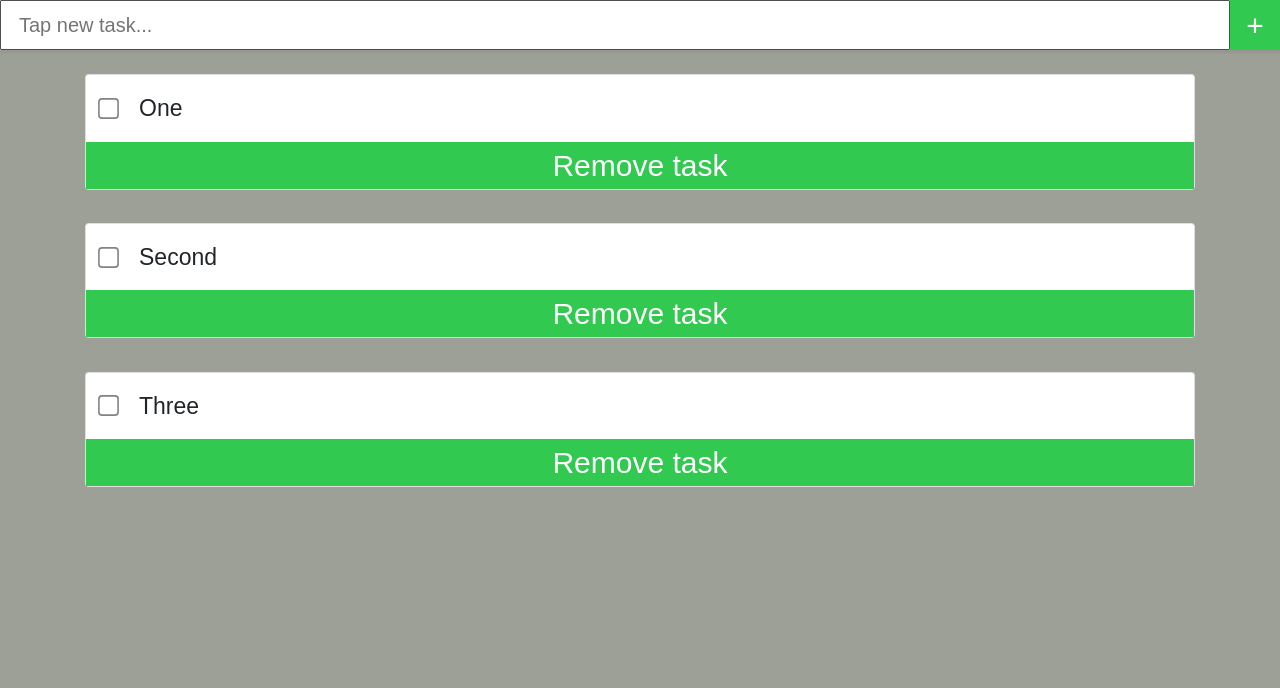
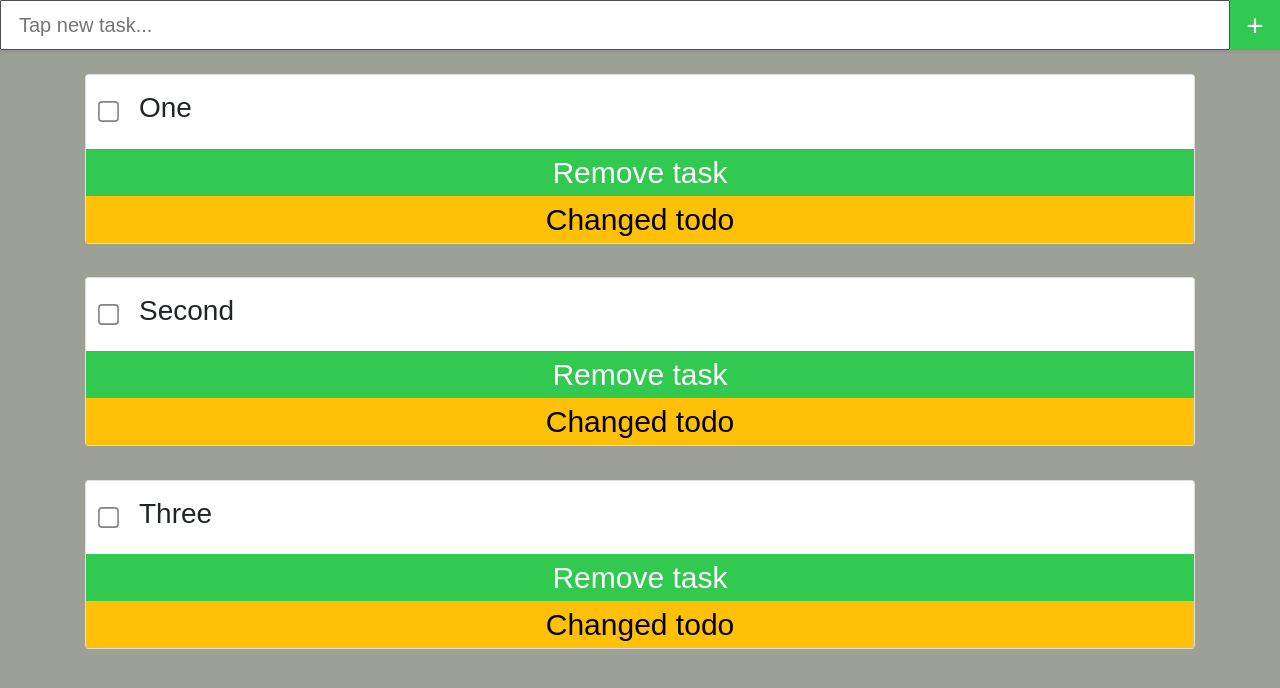
Before and after one commit to KirshWay/v-todo-list, a Vue app: page / in a window 1280 px wide. Shown: the top 688 px of the page. Built offline with nearby package versions, Linux system fonts and the light colour scheme; a web font is replaced by a local one.

Commit message:
Fix some mistakes

```diff
--- a/src/App.vue
+++ b/src/App.vue
@@ -2,7 +2,7 @@
   <div id="app">
     <Header />
     <div class="container mt-4">
-      <ToDos :todos="allTodos" />
+      <ToDo :todos="allTodos" />
     </div>
   </div>
 </template>
@@ -10,13 +10,13 @@
 <script>
 import { mapGetters } from 'vuex';
 import Header from './components/Header.vue';
-import ToDos from './components/ToDos';
+import ToDo from './components/ToDo';
 
 export default {
   name: 'App',
   components: {
     Header,
-    ToDos,
+    ToDo,
   },
   computed: {
     ...mapGetters(['allTodos']),
--- a/src/components/Header.vue
+++ b/src/components/Header.vue
@@ -4,9 +4,12 @@
       v-model="inputValue"
       type="text"
       placeholder="Tap new task..."
-      @keyup.enter="addTodoItem()"
-    />
-    <button class="submit" @click="addTodoItem()">
+      @keyup.enter="addTodoItem"
+    >
+    <button
+      class="submit"
+      @click="addTodoItem"
+    >
       +
     </button>
   </header>
@@ -29,6 +32,7 @@ export default {
         id: Math.floor(Math.random() * 100000),
         name: this.inputValue,
         done: false,
+        editing: false
       });
       this.inputValue = '';
     },
--- /dev/null
+++ b/src/components/ToDo.vue
@@ -0,0 +1,117 @@
+<template>
+  <section class="d-flex flex-column">
+    <div
+      v-for="todo in todos"
+      id="todo"
+      :key="todo.id"
+      class="card"
+      style="margin-bottom: 3%"
+    >
+      <div class="d-flex align-items-center">
+        <input
+          v-if="todo.done"
+          type="checkbox"
+          class="ml-3 checkbox"
+          name="todo"
+          checked
+        >
+        <input
+          v-else
+          type="checkbox"
+          class="ml-3 checkbox"
+          name="todo"
+        >
+        <h3
+          v-if="!editing"
+          class="ml-2 p-3"
+        >
+          {{ todo.name }}
+        </h3>
+        <input
+          v-else
+          type="text"
+          class="col form-control ml-2"
+        >
+      </div>
+      <button
+        class="remove"
+        @click="deleteTodo(todo.id)"
+      >
+        Remove task
+      </button>
+      <button
+        class="btn-warning"
+        @click="updateTodo"
+      >
+        {{ editing ? 'Update todo' : 'Changed todo' }}
+      </button>
+    </div>
+  </section>
+</template>
+
+<script>
+import { mapActions } from 'vuex';
+export default {
+  name: 'ToDo',
+  props: {
+    todos:{}
+  },
+  data: () => {
+    return {
+      editing: false
+    }
+  },
+  methods: {
+    ...mapActions(['deleteTodo']),
+    updateTodo(){
+      this.editing = !this.editing
+      console.log(this.editing)
+    }
+  },
+};
+</script>
+
+<style scoped>
+.checkbox {
+  transform: scale(1.6);
+  opacity: 0.9;
+}
+label {
+  margin: 0;
+  font-size: 23px;
+}
+
+.remove {
+  color: #fff;
+  border: 0;
+  outline: 0;
+  cursor: pointer;
+  background: #32c950;
+  font-size: 30px;
+}
+
+.remove:hover {
+  background: #2aa056;
+}
+
+.remove:active {
+  background: #000;
+}
+
+.btn-warning {
+  color: #000;
+  border: 0;
+  outline: 0;
+  cursor: pointer;
+  font-size: 30px;
+}
+
+.btn-warning:hover {
+  background-color: #ba8d07;
+}
+
+.btn-warning:active {
+  background-color: #000;
+  color: #fff;
+}
+</style>
--- a/src/components/ToDos.vue
+++ /dev/null
@@ -1,67 +0,0 @@
-<template>
-  <section class="d-flex flex-column">
-    <div
-      v-for="todo in todos"
-      id="todo"
-      :key="todo.id"
-      class="card"
-      style="margin-bottom: 3%"
-    >
-      <div class="d-flex align-items-center">
-        <input
-          v-if="todo.done"
-          type="checkbox"
-          class="ml-3 checkbox"
-          name="todo"
-          checked
-        />
-        <input v-else type="checkbox" class="ml-3 checkbox" name="todo" />
-        <label for="name" class="ml-2 p-3">
-          {{ todo.name }}
-        </label>
-      </div>
-      <button class="remove" @click="deleteTodo(todo.id)">
-        Remove task
-      </button>
-    </div>
-  </section>
-</template>
-
-<script>
-import { mapActions } from 'vuex';
-export default {
-  name: 'ToDoS',
-  props: ['todos'],
-  methods: {
-    ...mapActions(['deleteTodo']),
-  },
-};
-</script>
-
-<style scoped>
-.checkbox {
-  transform: scale(1.6);
-  opacity: 0.9;
-}
-label {
-  margin: 0;
-  font-size: 23px;
-}
-
-.remove {
-  color: #fff;
-  border: 0;
-  outline: 0;
-  cursor: pointer;
-  background: #32c950;
-  font-size: 30px;
-}
-
-.remove:hover {
-  background: #2aa056;
-}
-
-.remove:active {
-  background: #000;
-}
-</style>
--- a/store/index.js
+++ b/store/index.js
@@ -1,11 +1,11 @@
 import Vue from 'vue';
 import Vuex from 'vuex';
-import notes from './modules/notes'
+import todos from './modules/todos';
 
 Vue.use(Vuex);
 
 export default new Vuex.Store({
-    modules: {
-        notes
-    }
+  modules: {
+    todos,
+  },
 });
```
Also changed, not shown: store/modules/todos.js (renamed from store/modules/notes.js).
